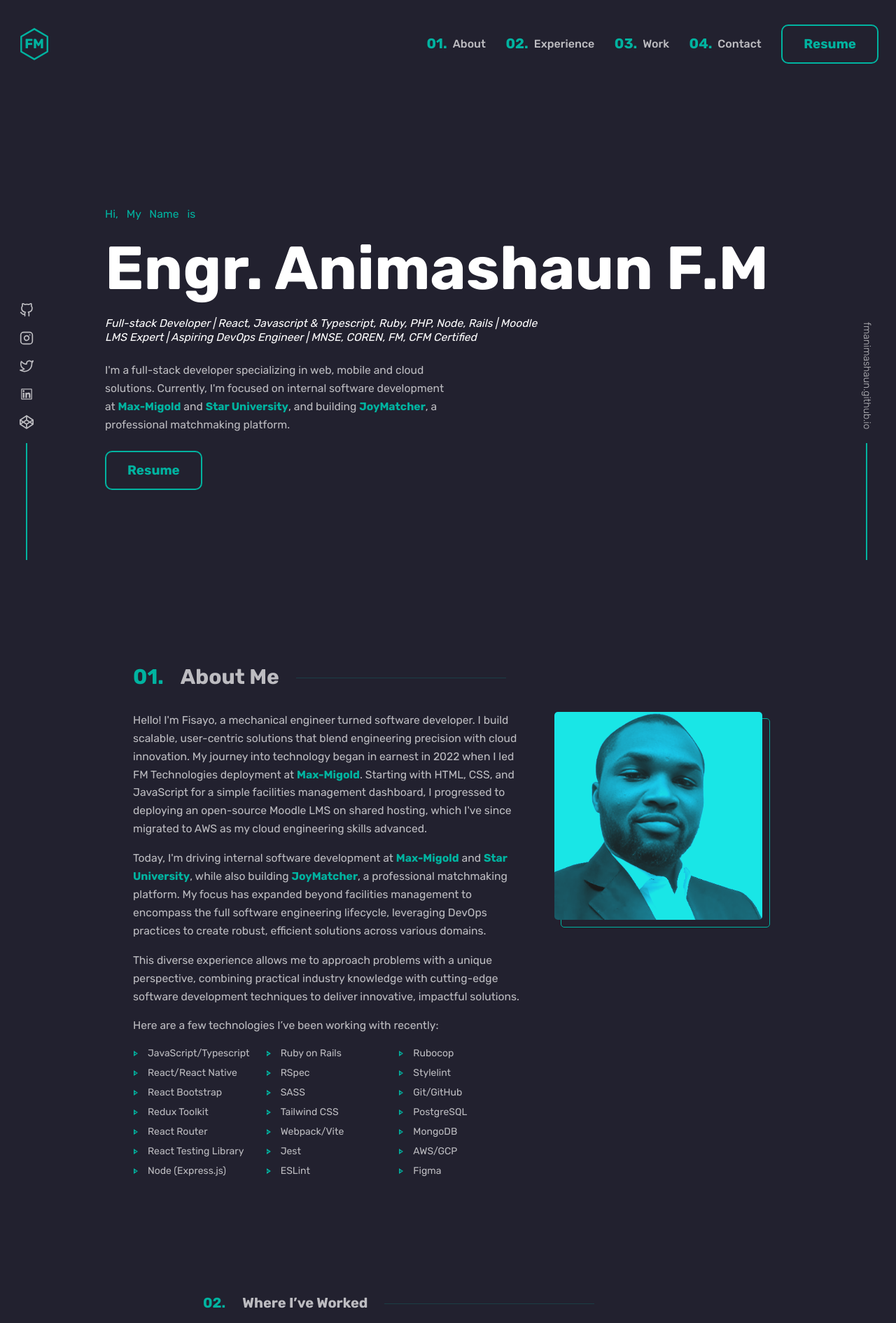
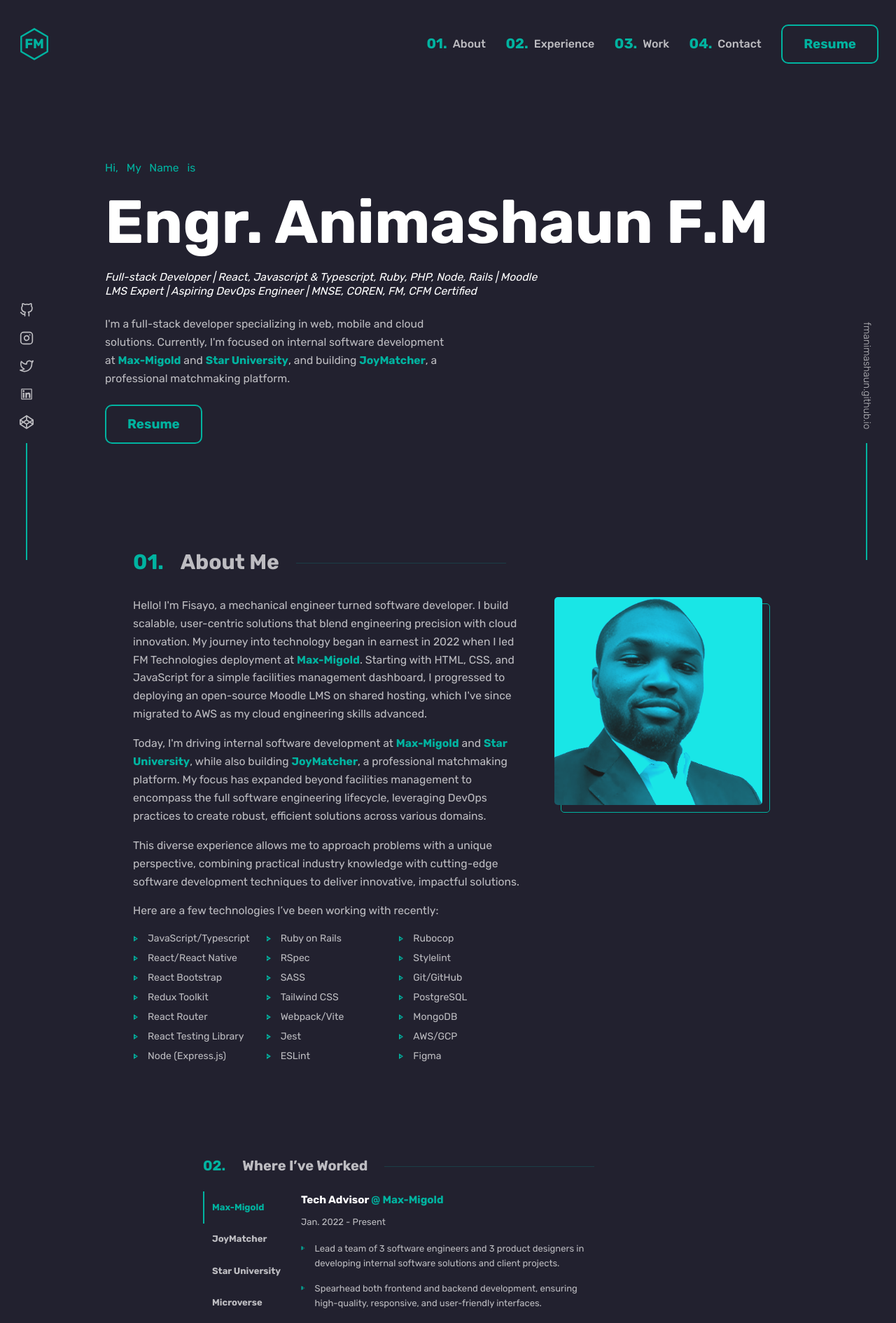
Before and after one commit to fmanimashaun/fmanimashaun.github.io, a React (Vite) app: page / in a window 1280 px wide. Shown: the top 1890 px of the page at 70% size. Built offline with nearby package versions, Linux system fonts and the light colour scheme.

Commit message:
Update the overall syle layout

```diff
--- a/src/scss/abstracts/_mixins.scss
+++ b/src/scss/abstracts/_mixins.scss
@@ -80,3 +80,9 @@
     margin-left: 0.5rem;
   }
 }
+
+@mixin responsive($breakpoint) {
+  @media screen and (min-width: $breakpoint) {
+    @content;
+  }
+}
--- a/src/scss/abstracts/_variables.scss
+++ b/src/scss/abstracts/_variables.scss
@@ -2,3 +2,6 @@
 $off-desktop-inline: clamp(3.125rem, -0.4464rem + 7.4405vi, 6.25rem);
 $off-mobile-inline: clamp(1.875rem, 0.6823rem + 5.0891vi, 3.125rem);
 $grid-gap: 1.5rem;
+$slideBreakpoint: 450px;
+$tablet-breakpoint: 768px;
+$desktop-breakpoint: 1024px;
--- a/src/scss/base/_global.scss
+++ b/src/scss/base/_global.scss
@@ -14,9 +14,8 @@
   font-size: 16px;
 }
 
-body {
-  width: 100%;
-  max-width: 100vw;
+body, html {
+  width: 100vw;
   margin: 0;
   padding: 0;
   background-color: colors.$primary-bg-color;
--- a/src/scss/components/_about.scss
+++ b/src/scss/components/_about.scss
@@ -3,9 +3,6 @@
 @use "../abstracts/variables" as *;
 
 .about {
-  padding-block-end: 5rem;
-  min-height: 100vh;
-  padding-block: 1.5rem 5rem;
   padding-inline: calc($off-mobile-inline - 8px);
 
   @media screen and (min-width: 768px) {
--- a/src/scss/components/_contact.scss
+++ b/src/scss/components/_contact.scss
@@ -6,7 +6,6 @@
   margin-inline: auto;
   text-align: center;
   width: fit-content;
-  margin-block: 100px 100px;
 
   &__heading {
     position: relative;
--- a/src/scss/components/_experience.scss
+++ b/src/scss/components/_experience.scss
@@ -2,21 +2,19 @@
 @use "../abstracts/mixins" as *;
 @use "../abstracts/variables" as *;
 
-$slideBreakpoint: 450px;
-
 .experience {
-  width: 100vi;
-  padding-block-end: 5rem;
+  width: 100vw;
 
   padding-inline: calc($off-mobile-inline - 8px);
 
-  @media screen and (min-width: 768px) {
+  @include responsive($tablet-breakpoint) {
     padding-inline: 100px;
   }
 
-  @media screen and (min-width: 1024px) {
+  @include responsive($desktop-breakpoint) {
     padding-inline: 150px;
   }
+
   &-wrapper {
     width: 100%;
     max-width: 700px;
@@ -44,7 +42,7 @@
     line-height: 1.65;
     padding-block: 16px 50px;
 
-    @media screen and (min-width: $slideBreakpoint) {
+    @include responsive($slideBreakpoint) {
       display: flex;
       flex-direction: row;
       gap: 1rem;
@@ -56,9 +54,10 @@
 
       &-wrapper {
         position: relative;
-        display: flex;
+        display: inline-flex;
         flex-wrap: nowrap;
-        @media screen and (min-width: $slideBreakpoint) {
+
+        @include responsive($slideBreakpoint) {
           width: fit-content;
           flex-direction: column;
         }
@@ -84,7 +83,7 @@
       gap: 1rem;
       padding-inline: calc($off-mobile-inline - 8px);
 
-      @media screen and (min-width: $slideBreakpoint) {
+      @include responsive($slideBreakpoint) {
         padding-inline: 0;
       }
     }
--- a/src/scss/components/_header.scss
+++ b/src/scss/components/_header.scss
@@ -12,6 +12,7 @@
   justify-content: space-between;
   padding: 35px 25px;
   position: relative;
+  margin-block-end: 6.5rem;
 
   &__wrapper {
     position: fixed;
--- a/src/scss/components/_intro.scss
+++ b/src/scss/components/_intro.scss
@@ -5,14 +5,12 @@
 .intro {
   display: flex;
   flex-direction: column;
-  justify-content: center;
   gap: 1.5rem;
+  margin-block-end: 6.5rem;
   color: $white;
   text-align: left;
   font-weight: 400;
   line-height: 1.3;
-  min-height: 100vh;
-  padding-block: 1.5rem 5rem;
   padding-inline: calc($off-mobile-inline - 8px);
 
   @media screen and (min-width: 768px) {
--- a/src/scss/components/_main.scss
+++ b/src/scss/components/_main.scss
@@ -1,10 +1,9 @@
 @use "../abstracts/variables" as *;
 
 .main {
-  display: flex;
-  justify-content: space-between;
-
   &__wrapper {
-    flex: auto;
+    display: flex;
+    flex-direction: column;
+    gap: 3rem;
   }
 }
```
